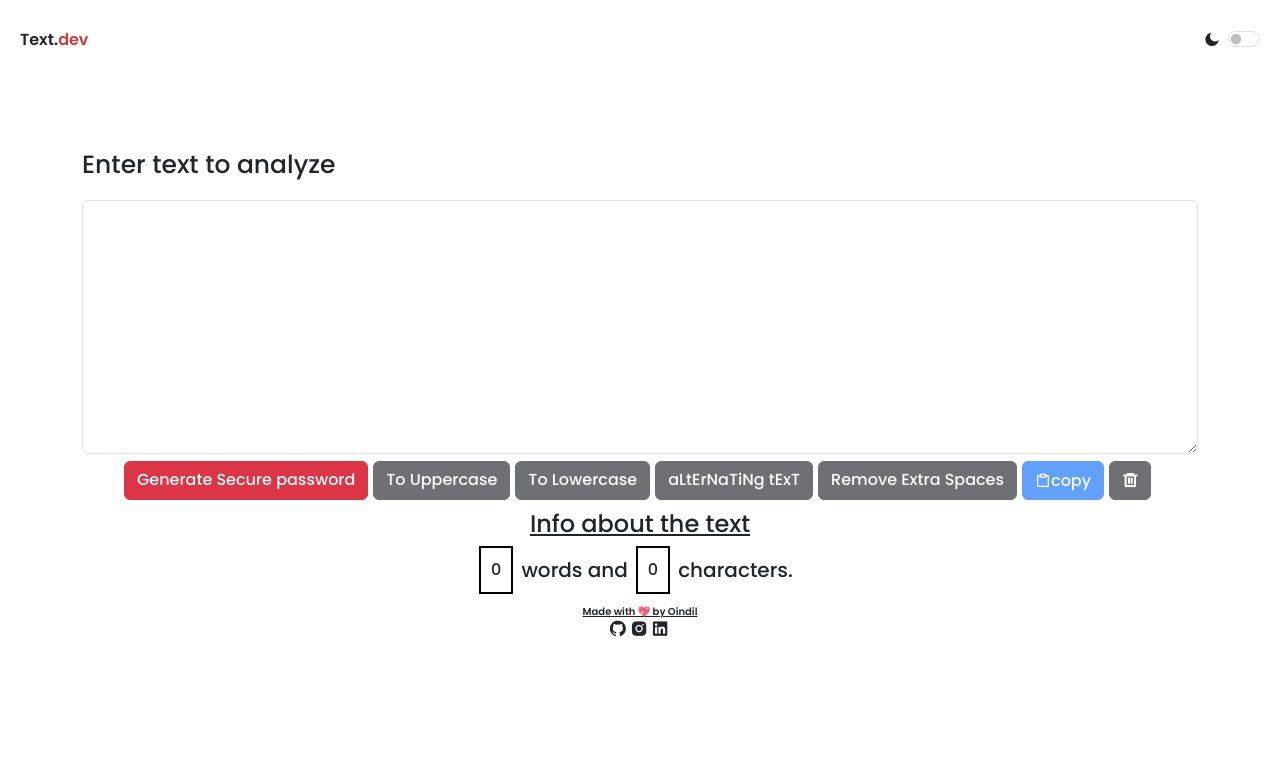
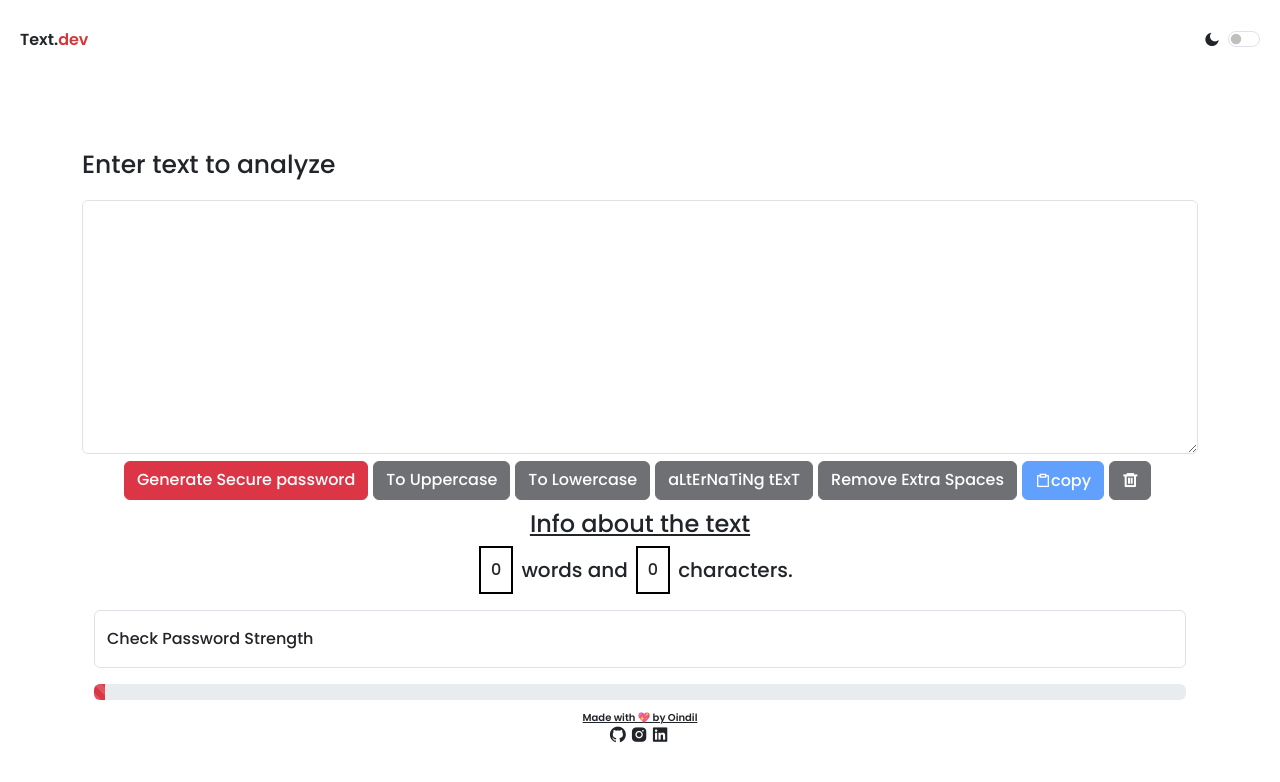
Before and after one commit to OINDIL/textog, a React (Create React App) app: page / in a window 1280 px wide. Shown: the top 782 px of the page. Built offline with nearby package versions, Linux system fonts and the light colour scheme.

Commit message:
added password strength

```diff
--- a/package.json
+++ b/package.json
@@ -1,5 +1,5 @@
 {
-  "homepage": "https://OINDIL.github.io/text_formatter",
+  "homepage": "https://OINDIL.github.io/textog",
   "name": "firstapp",
   "version": "0.1.0",
   "private": true,
--- /dev/null
+++ b/src/Components/PasswordStrength.js
@@ -0,0 +1,51 @@
+import React, { useEffect, useState } from 'react'
+function PasswordStrength() {
+    const [progressWidth,setProgressWidth] = useState(1)
+    const [inputText,setInputText] = useState('')
+    const [progressColor,setProgressColor] = useState('danger')
+    // console.log(progressColor)
+    const handleInput = (event) =>{
+        setInputText(event.target.value)
+    }
+
+    useEffect(()=>{
+        let length = inputText.length
+        const width = [1,25,50,75,100]
+        let point = 0
+        const colors = ['danger','warning','info','success']
+
+        if(length >= 6){
+            let arrayList = [/[0-9]/, /[a-z]/, /[A-Z]/, /[^0-9a-zA-Z]/];
+            arrayList.forEach((item)=>{
+                if(item.test(inputText)){
+                    point += 1
+                    console.log(point);
+                }
+            })
+        }
+        setProgressWidth(width[point])
+        setProgressColor(colors[point])
+    },[inputText])
+
+    return (
+        <div>
+            <section className="container">
+                <main className='my-3'>
+                    <div className="form-floating mb-3">
+                        <input type="email" className="form-control" id="floatingInput" placeholder="name@example.com"
+                        onChange={handleInput}
+                        />
+                        <label htmlFor="floatingInput">Check Password Strength</label>
+                    </div>
+                </main>
+                <aside>
+                    <div className="progress" role="progressbar" aria-label="Default striped example" aria-valuenow="10" aria-valuemin="0" aria-valuemax="100">
+                        <div className={`progress-bar progress-bar-striped bg-${progressColor}`} style={{width:`${progressWidth}%`}}></div>
+                    </div>
+                </aside>
+            </section>
+        </div>
+    )
+}
+
+export default PasswordStrength
--- a/src/Components/TextArea.js
+++ b/src/Components/TextArea.js
@@ -1,5 +1,5 @@
 import React, { useState } from 'react'
-
+import PasswordStrength from './PasswordStrength';
 export default function TextArea(props) {
 
     const [text, setText] = useState("")
@@ -91,6 +91,7 @@ export default function TextArea(props) {
                     <h5 className='mx-2 my-1'>characters.</h5>
                 </div>
             </div>
+            <PasswordStrength/>
             <div className="footer">
                 <p>Made with 💖 by Oindil</p>
                 <div className='icons'>
```
Also changed, not shown: src/Components/CSS/PasswordStrength.css (added).
